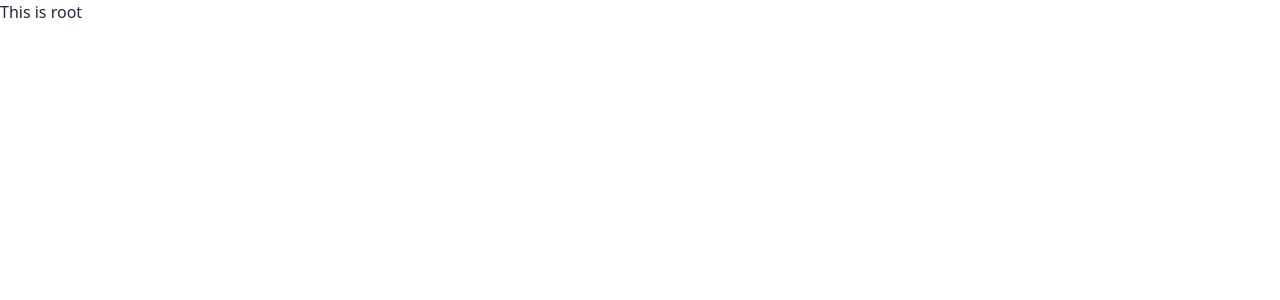
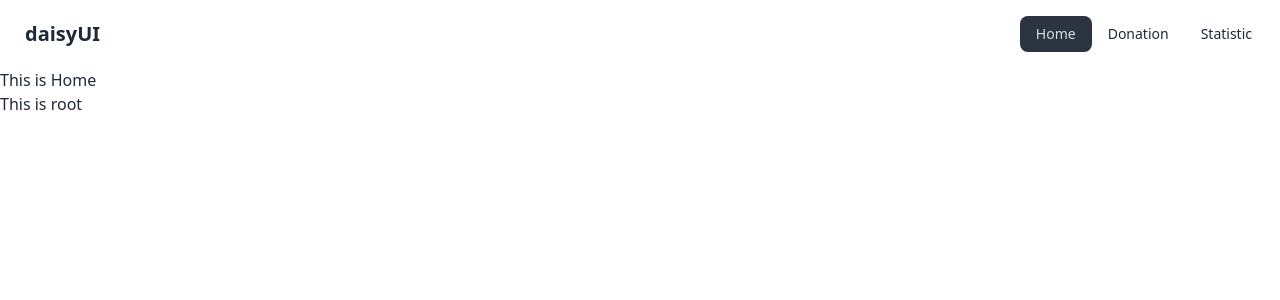
Before and after one commit to rintia/donation-campaign, a React (Vite) app: page / in a window 1280 px wide. Shown: the top 300 px of the page. Built offline with nearby package versions, Linux system fonts and the light colour scheme.

Commit message:
Home, Donation And Statistic route created

```diff
--- /dev/null
+++ b/src/Components/Donation/Donation.jsx
@@ -0,0 +1,10 @@
+
+const Donation = () => {
+    return (
+        <div>
+            <h1>This is donation</h1>
+        </div>
+    );
+};
+
+export default Donation;
--- /dev/null
+++ b/src/Components/Navbar/Navbar.jsx
@@ -0,0 +1,20 @@
+import { NavLink } from "react-router-dom";
+
+const Navbar = () => {
+    return (
+        <div className="navbar bg-base-100">
+        <div className="flex-1">
+          <a className="btn btn-ghost normal-case text-xl">daisyUI</a>
+        </div>
+        <div className="flex-none">
+          <ul className="menu menu-horizontal px-1">
+            <li> <NavLink to='/' >Home</NavLink> </li>
+            <li> <NavLink to='/donation' >Donation</NavLink> </li>
+            <li> <NavLink to='/statistic' >Statistic</NavLink> </li>
+          </ul>
+        </div>
+      </div>
+    );
+};
+
+export default Navbar;
--- a/src/Components/Root/Root.jsx
+++ b/src/Components/Root/Root.jsx
@@ -1,7 +1,11 @@
+import { Outlet } from "react-router-dom";
+import Navbar from "../Navbar/Navbar";
 
 const Root = () => {
     return (
         <div>
+            <Navbar></Navbar>
+            <Outlet></Outlet>
             <h1>This is root</h1>
         </div>
     );
--- /dev/null
+++ b/src/Components/Statistic/Statistic.jsx
@@ -0,0 +1,10 @@
+
+const Statistic = () => {
+    return (
+        <div>
+            <h1>This is Statistic</h1>
+        </div>
+    );
+};
+
+export default Statistic;
--- /dev/null
+++ b/src/Home/Home.jsx
@@ -0,0 +1,10 @@
+
+const Home = () => {
+    return (
+        <div>
+            <h1>This is Home</h1>
+        </div>
+    );
+};
+
+export default Home;
```
Also changed, not shown: src/main.jsx (+17 -0 lines).
